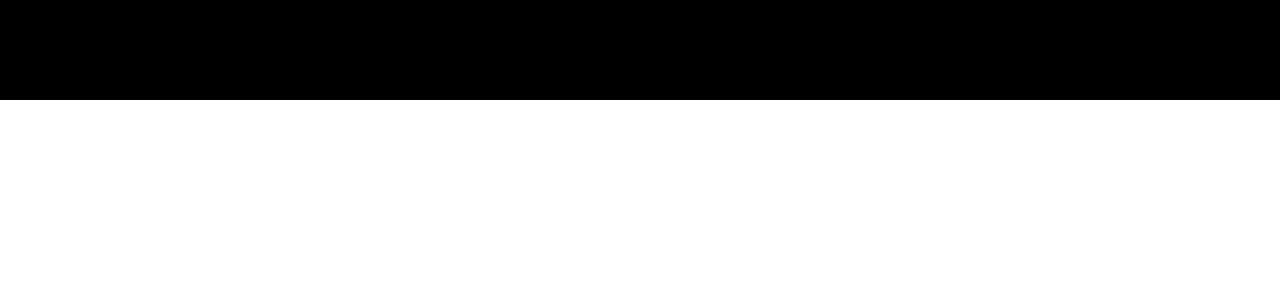
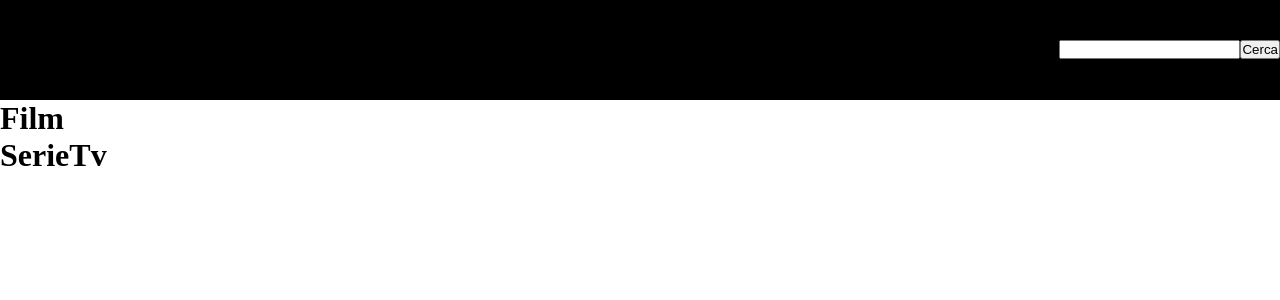
Before and after one commit to simone202120/vue-boolflix, a Vue app: page / in a window 1280 px wide. Shown: the top 300 px of the page. Built offline with nearby package versions, Linux system fonts and the light colour scheme.

Commit message:
milestone 1 & 2

```diff
--- a/src/App.vue
+++ b/src/App.vue
@@ -1,15 +1,16 @@
 <template>
   <div id="app">
 
-    <MyHeader/>
-    <MyMain/>
+    <MyHeader @search="searching"/>
+    <MyMain :filmList="filmList" :serieTv="serieTv"/>
 
   </div>
 </template>
 
 <script>
 import MyHeader from './components/MyHeader.vue';
-import MyMain from './components/MyMain.vue'
+import MyMain from './components/MyMain.vue';
+import axios from "axios"
 
 export default {
   name: 'App',
@@ -17,6 +18,24 @@ export default {
     MyHeader,
     MyMain
 
+  },
+  data(){
+    return{
+      filmList: [],
+      serieTv:[]
+    }
+  },
+  methods:{
+    searching(searchedText){
+      axios.get("https://api.themoviedb.org/3"+ "/search/movie?api_key=9ac8239a13b40749534dae9c92f8126a&language=it-IT"+"&query="+searchedText)
+      .then(risultato=>{
+        this.filmList=risultato.data.results;
+      });
+      axios.get("https://api.themoviedb.org/3"+"/search/tv?api_key=9ac8239a13b40749534dae9c92f8126a&language=it-IT"+"&query="+searchedText)
+      .then(result =>{
+        this.serieTv=result.data.results;
+      })
+    }
   }
 }
 </script>
--- a/src/components/MyHeader.vue
+++ b/src/components/MyHeader.vue
@@ -1,5 +1,7 @@
 <template>
   <header>
+    <input type="text" v-model="imputText">
+    <button @click="$emit ('search', imputText)">Cerca</button>
 
   </header>
 </template>
@@ -7,13 +9,25 @@
 <script>
 export default {
     name: 'MyHeader',
+    data(){
+        return{
+            imputText:""
+        }
+    }
 }
+
 </script>
 
 <style lang="scss">
     @import '../style/general.scss';
+
     header{
         height: 100px;
-        background-color:black
+        background-color:black;
+        text-align: right;
+
+        input{
+            margin-top:40px;
+        }
     }
 </style>
--- a/src/components/MyMain.vue
+++ b/src/components/MyMain.vue
@@ -1,15 +1,48 @@
 <template>
-  <div>
+    <div>
+        <ul>
+            <h1>Film</h1>
+            <li v-for="(filmSelez, index) in filmList" :key="index">
+                {{filmSelez.title}}-
+                {{filmSelez.original_title}}-
+                {{filmSelez.original_language}}-
+                {{filmSelez.vote_average}}
+                <img :src="'http://image.tmdb.org/t/p/w342/' + filmSelez.backdrop_path" alt=""/>
+            </li>
 
-  </div>
+        </ul>
+
+        <ul>
+            <h1>SerieTv</h1>
+            <li v-for="(serieSelez, index) in serieTv" :key="index">
+                {{serieSelez.name}}-
+                {{serieSelez.original_name}}-
+                {{serieSelez.original_language}}-
+                {{serieSelez.vote_average}}
+                <img :src="'http://image.tmdb.org/t/p/w342/' + serieSelez.backdrop_path" alt=""/>
+            </li>
+        </ul>
+    </div>
+
 </template>
 
 <script>
 export default {
-    name:'MyMain'
+    name:'MyMain',
+    data(){
+        return{
+            urlCopertina:'https://image.tmdb.org/t/p/'
+        }
+    },
+
+
+    props:{
+        filmList:Array,
+        serieTv: Array
+    }
 }
 </script>
 
-<style>
+<style lang="scss">
 
 </style>
```
